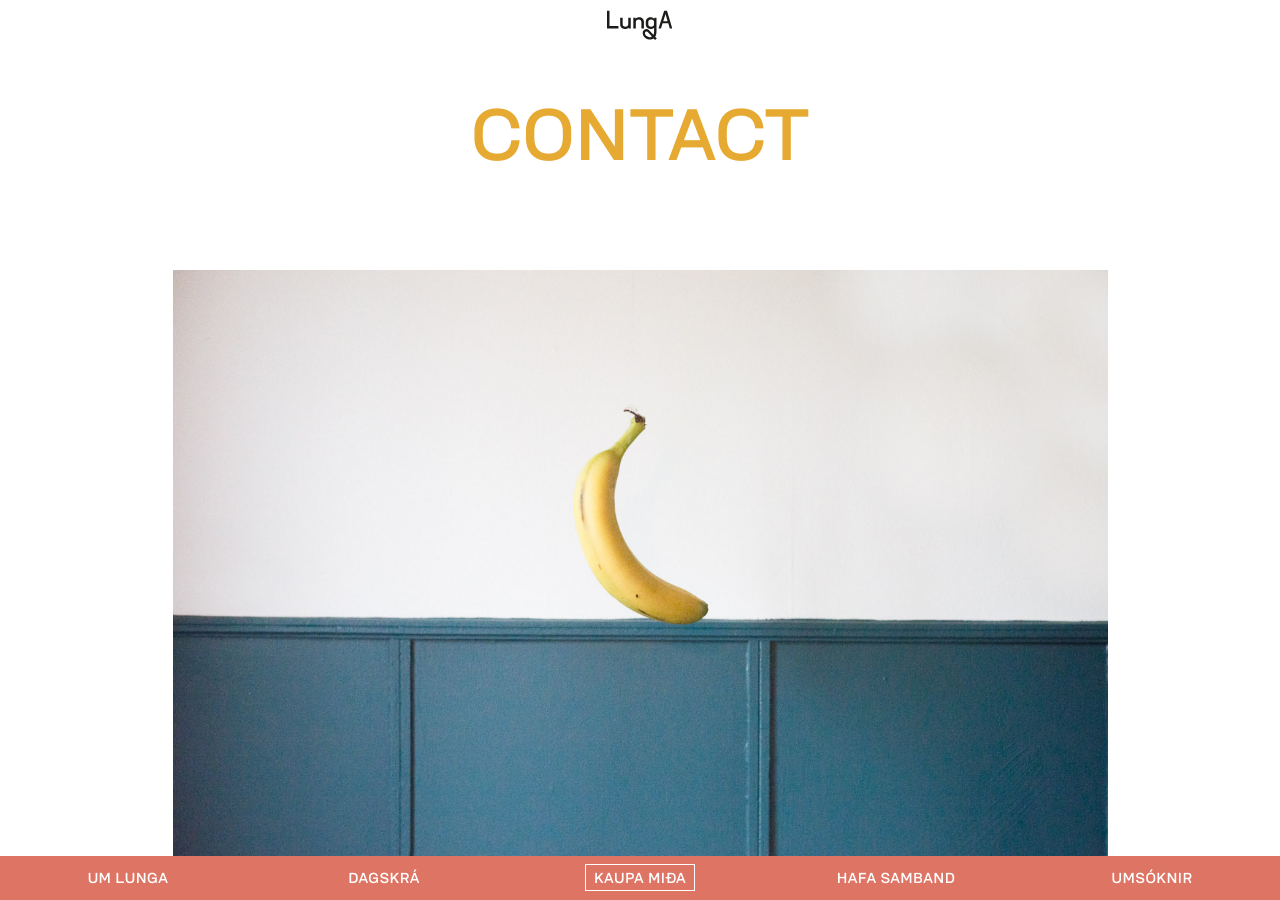
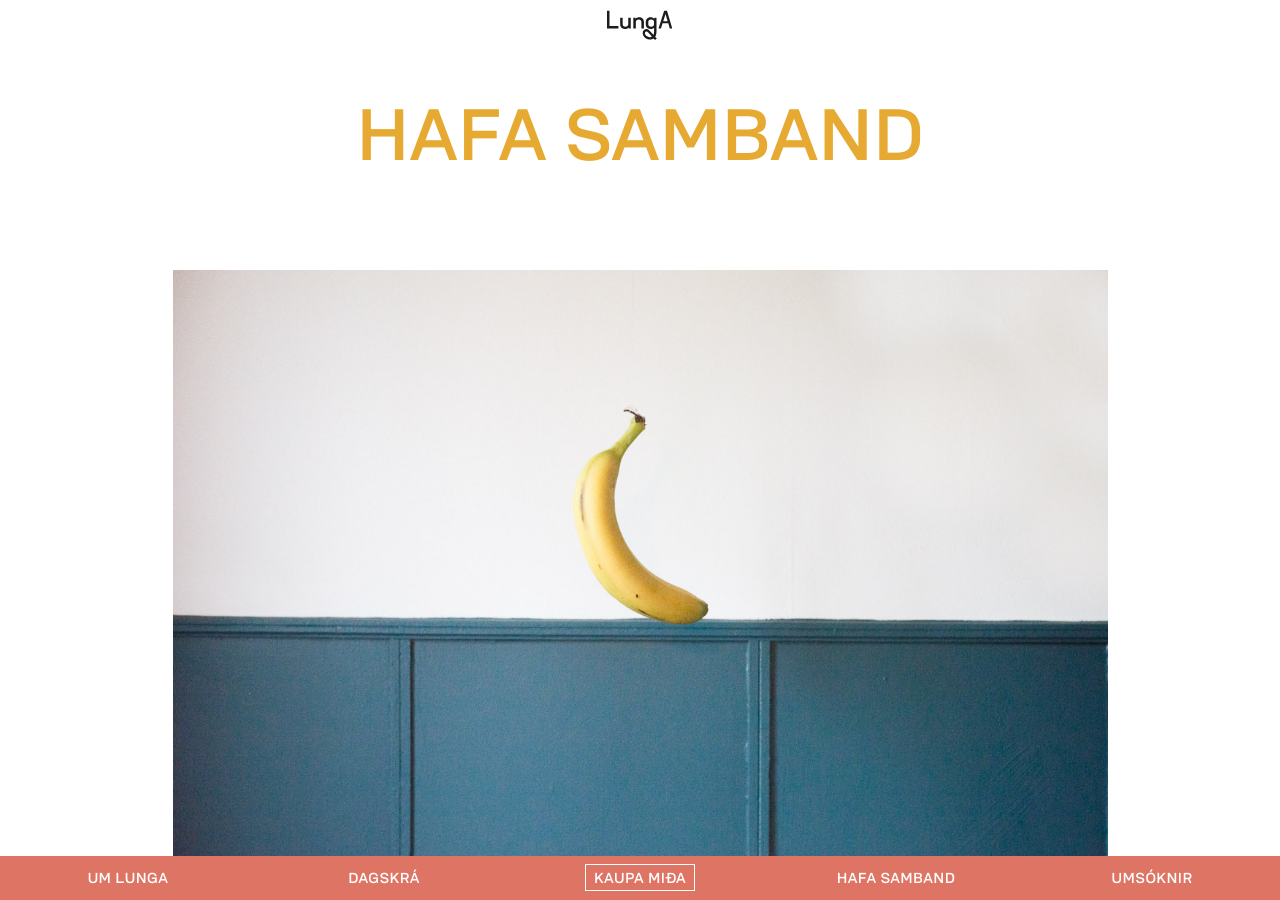
Before and after one commit to halldorel/lunga, a Jekyll site: the page built from pages/hafa-samband.md, in a window 1280 px wide and 900 px high. Built offline with Jekyll 4.4.1, drawn with Linux system fonts in a browser that asks for light colours; nearby versions of some CDN libraries; a script that is not in the unit is left out.

Commit message:
Update Page “hafa-samband”

```diff
--- a/pages/hafa-samband.md
+++ b/pages/hafa-samband.md
@@ -1,7 +1,7 @@
 ---
 layout: page
-title: Contact
-permalink: /contact
+title: Hafa samband
+permalink: /hafa-samband
 cover_photo: /img/uploads/tumblr_oaf8he6lug1vzefu3o1_1280.jpg
 tail_photo: /img/uploads/tumblr_p6lpkfny8i1v4z6y8o2_1280.jpg
 heading_color: '#E6A931'
```
